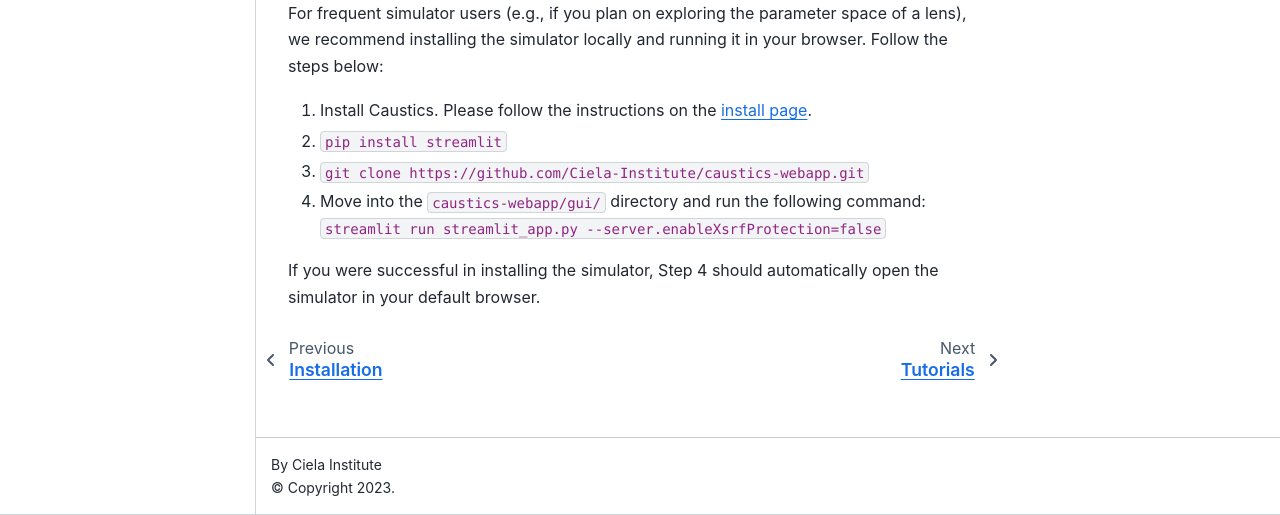
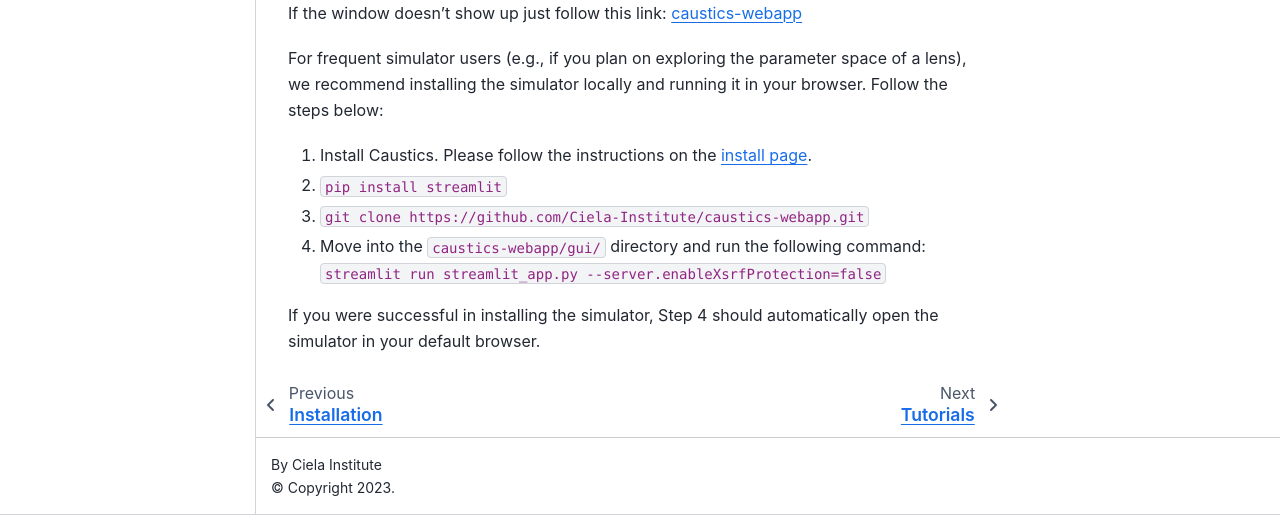
Before and after one commit to Ciela-Institute/caustics, a Jupyter Book: the page built from docs/source/websim.md, in a window 1280 px wide and 1266 px high. Shown: the part 751-1266 px from the top of the window. Built offline with Jupyter Book 1.0.4 settings and Sphinx 7.4.7 and the Sphinx Book theme 1.1.4, drawn with Linux system fonts in a browser that asks for light colours; pages that are not in the unit, such as notebooks, are missing from menus.

Commit message:
add note if it doesn't work

```diff
--- a/docs/source/websim.md
+++ b/docs/source/websim.md
@@ -10,7 +10,8 @@
     <iframe src="https://ciela-institute-caustics-webapp-guistreamlit-app-yanhhm.streamlit.app/?embed=true" style="flex-grow: 1; width: 100%;"></iframe>
 </div>
 
-<!-- <iframe src="https://ciela-institute-caustics-webapp-guistreamlit-app-yanhhm.streamlit.app/?embed=true" width="100%" height="80vh"></iframe> -->
+If the window doesn't show up just follow this link:
+[caustics-webapp](https://ciela-institute-caustics-webapp-guistreamlit-app-yanhhm.streamlit.app)
 
 For frequent simulator users (e.g., if you plan on exploring the parameter space
 of a lens), we recommend installing the simulator locally and running it in your
```
